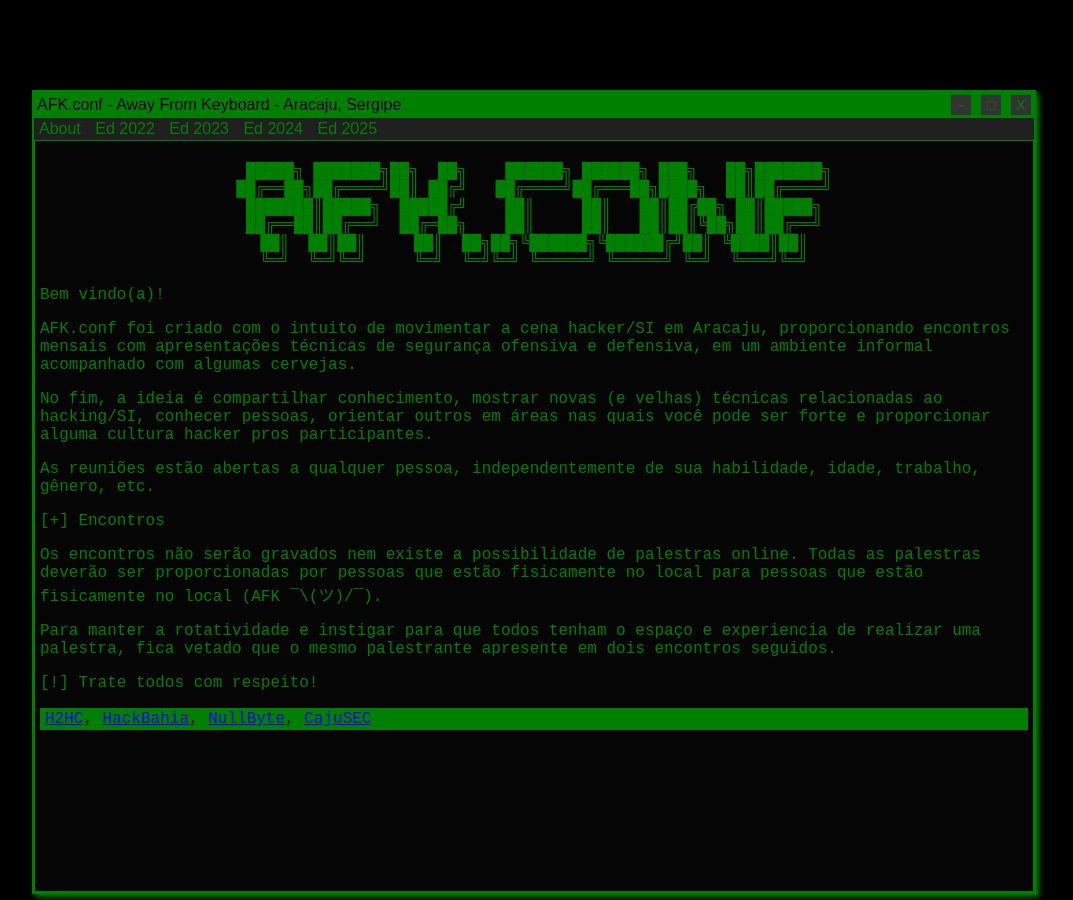
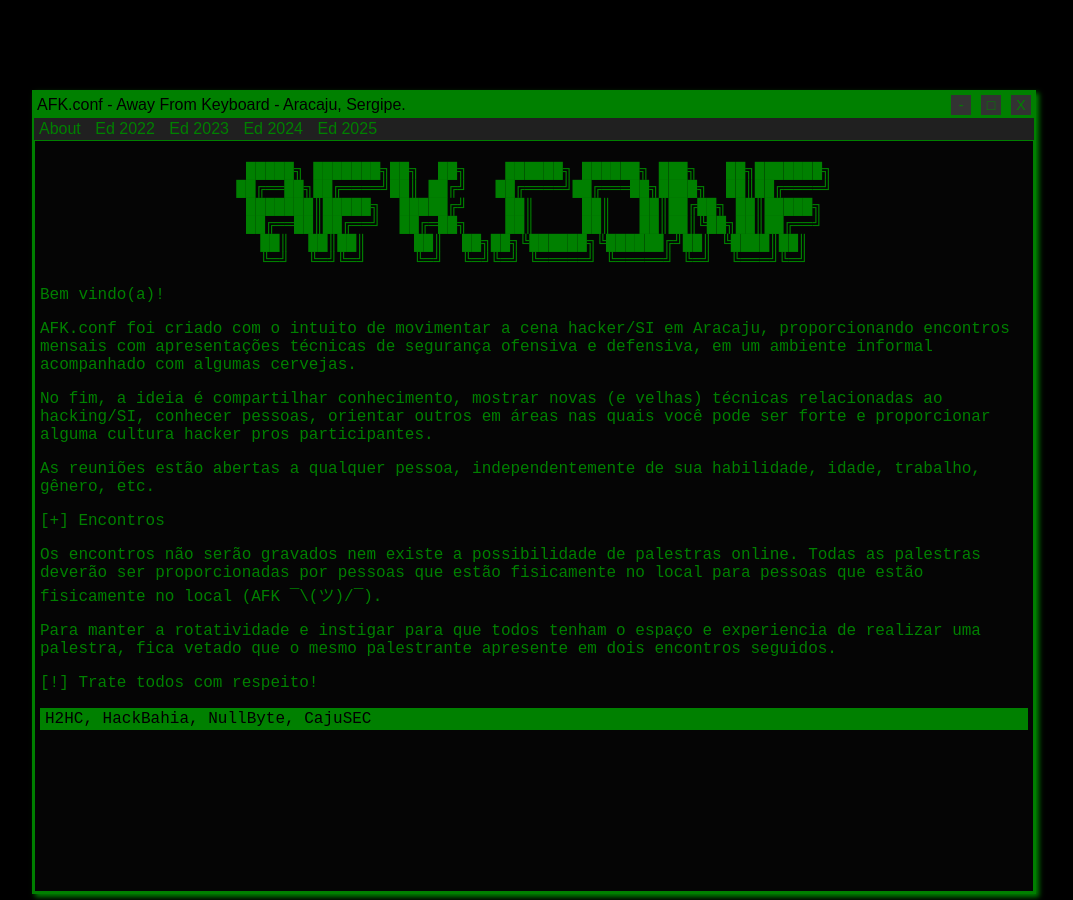
Before and after one commit to AFKConference/afkconference.github.io, a Jekyll site: the page index6.html, which Jekyll copies as it is, in a window 1280 px wide. Shown: the whole page, without its empty margins (106-1179 px from the left). Built offline with Jekyll 4.4.1, drawn with Linux system fonts in a browser that asks for light colours.

Commit message:
Update index6.html

```diff
--- a/index6.html
+++ b/index6.html
@@ -128,12 +128,7 @@
             <p>Os encontros não serão gravados nem existe a possibilidade de palestras online. Todas as palestras deverão ser proporcionadas por pessoas que estão fisicamente no local para pessoas que estão fisicamente no local (AFK ¯\(ツ)/¯).</p>
             <p>Para manter a rotatividade e instigar para que todos tenham o espaço e experiencia de realizar uma palestra, fica vetado que o mesmo palestrante apresente em dois encontros seguidos.</p>
             <p>[!] Trate todos com respeito!</p>
-        <div class="status-bar">
-            <a href="https://www.h2hc.com.br" target="_blank">H2HC</a>,
-            <a href="https://www.hackbahia.com.br" target="_blank">HackBahia</a>,
-            <a href="https://www.nullbyte.com.br" target="_blank">NullByte</a>,
-            <a href="https://www.cajusec.com.br" target="_blank">CajuSEC</a>
-        </div>
+        <div class="status-bar">H2HC, HackBahia, NullByte, CajuSEC</div>
 
     <script>
         let windowElement = document.getElementById('main-window');
```
